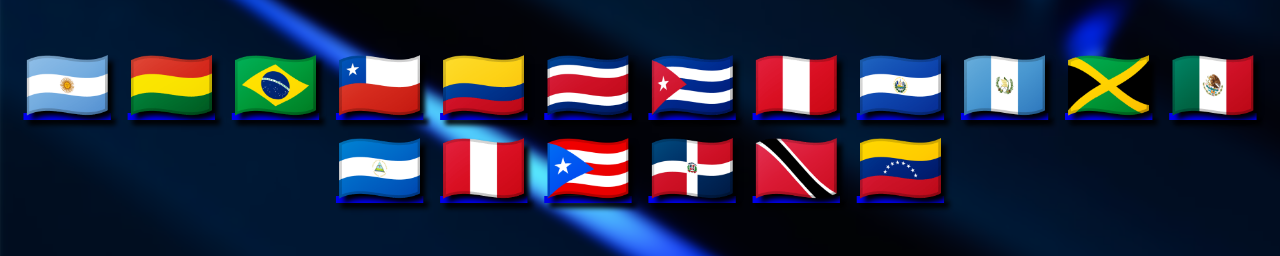
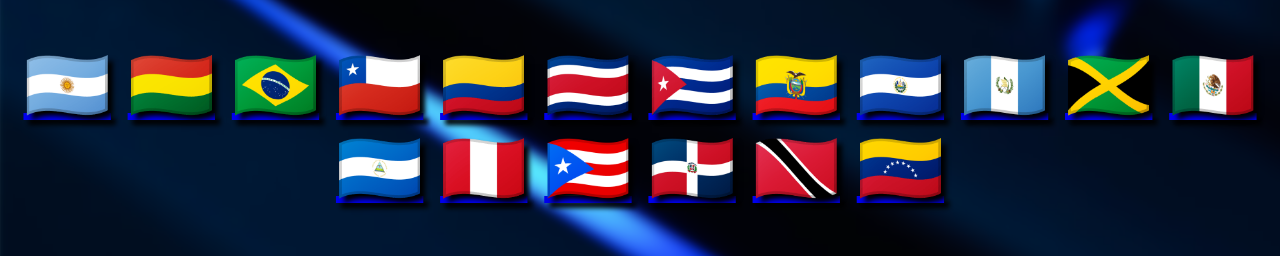
Before and after one commit to bcribas/icpc-latam-countdownpage, a plain HTML site: page index.html in a window 1280 px wide. Shown: the part 778-1034 px from the top of the page. Drawn offline with Linux system fonts and the light colour scheme.

Commit message:
swap PE and EC flags
Signed-off-by: Bruno Ribas <brunoribas@gmail.com>

```diff
--- a/index.html
+++ b/index.html
@@ -84,7 +84,7 @@
             <a href="#" title="Colombia">🇨🇴</a>
             <a href="https://icpc.tec.siua.ac.cr" title="Costa Rica">🇨🇷</a>
             <a href="#" title="Cuba">🇨🇺</a>
-            <a href="#" title="Ecuador">🇵🇪</a>
+            <a href="#" title="Ecuador">🇪🇨</a>
             <a href="https://icpc.tec.siua.ac.cr" title="El Salvador">🇸🇻</a>
             <a href="https://icpc.tec.siua.ac.cr" title="Guatemala">🇬🇹</a>
             <a href="#" title="Jamaica">🇯🇲</a>
```
